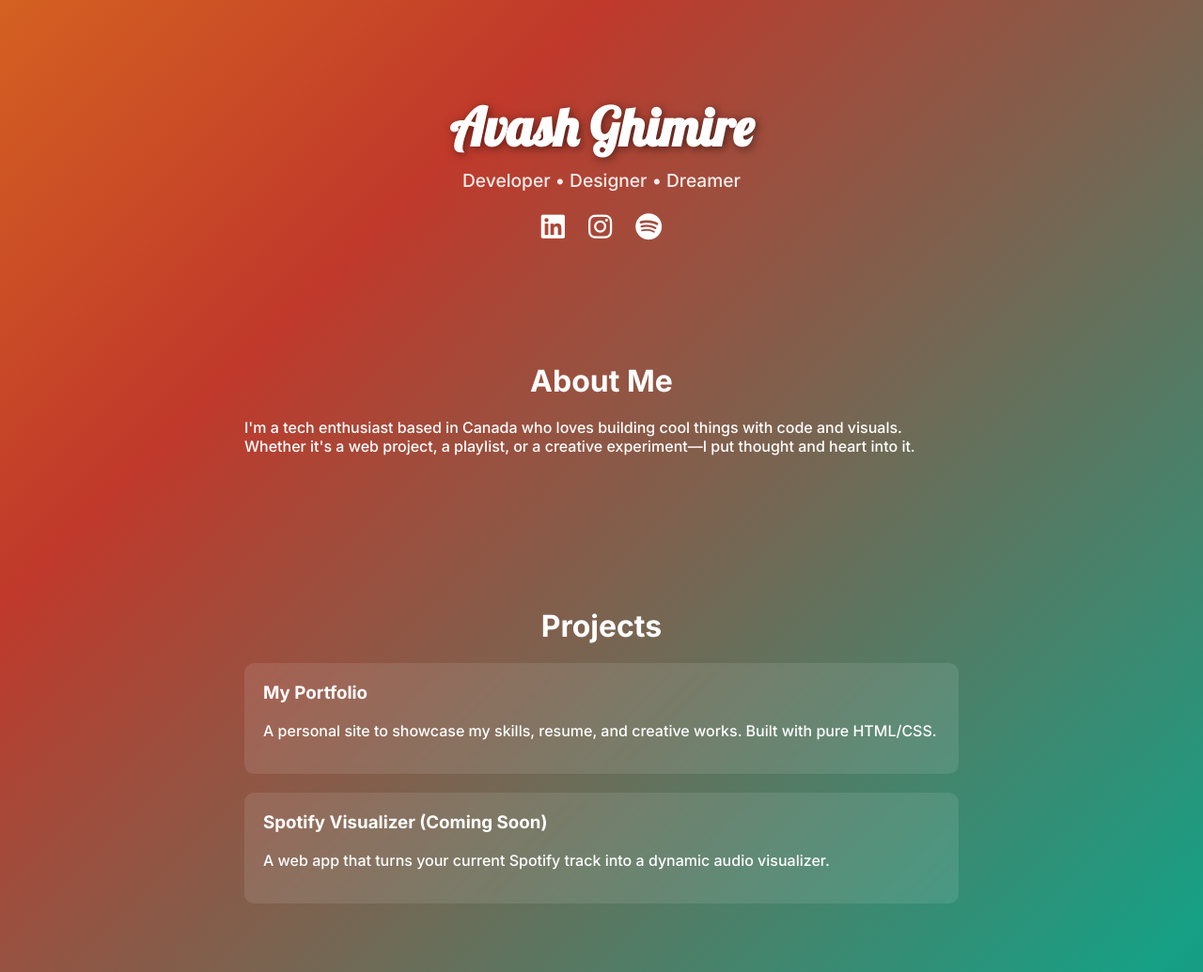
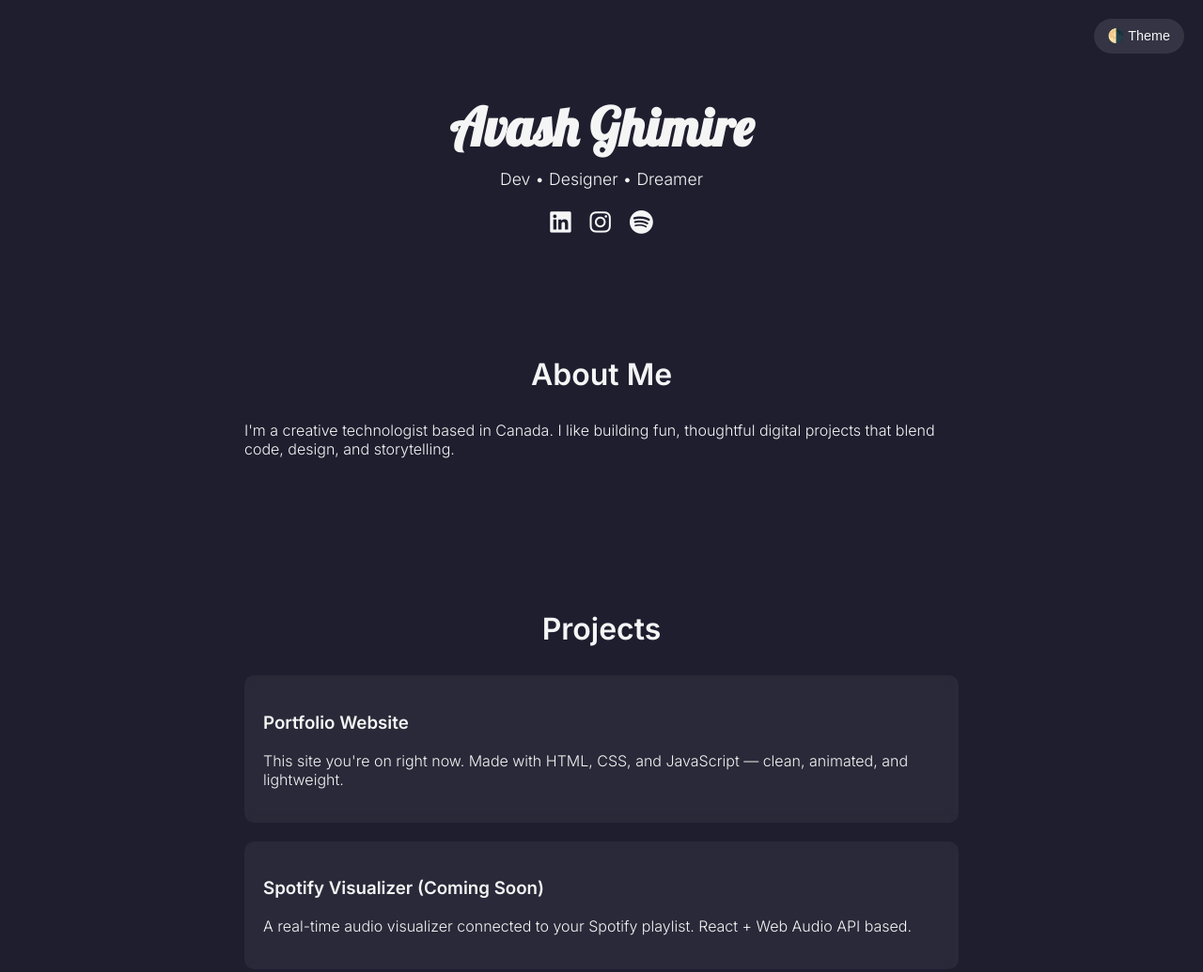
Before and after one commit to av4sh/myprofile, a plain HTML site: page index.html in a window 1280 px wide. Shown: the top 1035 px of the page at 94% size. Drawn offline with nearby package versions, Linux system fonts and the light colour scheme.

Commit message:
Updated 2index.html

```diff
--- a/index.html
+++ b/index.html
@@ -4,9 +4,17 @@
   <meta charset="UTF-8" />
   <meta name="viewport" content="width=device-width, initial-scale=1.0"/>
   <title>Avash Ghimire</title>
-  <link href="https://fonts.googleapis.com/css2?family=Lobster&family=Inter:wght@300;500;700&display=swap" rel="stylesheet"/>
+  <link href="https://fonts.googleapis.com/css2?family=Lobster&family=Inter:wght@300;600&display=swap" rel="stylesheet"/>
   <link rel="stylesheet" href="https://cdnjs.cloudflare.com/ajax/libs/font-awesome/6.0.0-beta3/css/all.min.css"/>
+  <link href="https://unpkg.com/aos@2.3.1/dist/aos.css" rel="stylesheet"/>
   <style>
+    :root {
+      --bg-dark: #1e1e2f;
+      --bg-light: #f7f8fa;
+      --text-dark: #f5f5f5;
+      --text-light: #1a1a1a;
+    }
+
     * {
       box-sizing: border-box;
       scroll-behavior: smooth;
@@ -15,18 +23,14 @@
     body {
       margin: 0;
       font-family: 'Inter', sans-serif;
-      background: linear-gradient(135deg, #8E44AD, #2980B9, #27AE60, #F39C12, #C0392B, #16A085, #2C3E50);
-      background-size: 400% 400%;
-      animation: gradientFlow 15s ease infinite;
-      color: #fff;
+      background: var(--bg-dark);
+      color: var(--text-dark);
+      transition: background 0.3s ease, color 0.3s ease;
     }
 
-    @keyframes gradientFlow {
-      0% { background-position: 0% 50%; }
-      25% { background-position: 100% 0%; }
-      50% { background-position: 100% 100%; }
-      75% { background-position: 0% 100%; }
-      100% { background-position: 0% 50%; }
+    body.light {
+      background: var(--bg-light);
+      color: var(--text-light);
     }
 
     header {
@@ -38,12 +42,10 @@
       font-family: 'Lobster', cursive;
       font-size: 3.5rem;
       margin: 0;
-      text-shadow: 2px 2px 10px rgba(0, 0, 0, 0.5);
     }
 
     header p {
-      font-size: 1.2rem;
-      opacity: 0.9;
+      font-size: 1.1rem;
       margin-top: 10px;
     }
 
@@ -51,12 +53,12 @@
       margin-top: 20px;
       display: flex;
       justify-content: center;
-      gap: 25px;
+      gap: 20px;
     }
 
     .icons a {
-      color: #fff;
-      font-size: 1.8rem;
+      color: inherit;
+      font-size: 1.6rem;
       transition: transform 0.3s, opacity 0.3s;
     }
 
@@ -74,34 +76,66 @@
     section h2 {
       font-size: 2rem;
       text-align: center;
-      margin-bottom: 20px;
+      margin-bottom: 30px;
     }
 
     .project {
-      background: rgba(255, 255, 255, 0.1);
+      background: rgba(255, 255, 255, 0.05);
       border-radius: 10px;
       padding: 20px;
       margin-bottom: 20px;
       backdrop-filter: blur(4px);
+      transition: transform 0.3s ease, background 0.3s ease;
     }
 
-    .project h3 {
-      margin-top: 0;
+    .project:hover {
+      transform: translateY(-5px);
+      background: rgba(255, 255, 255, 0.1);
     }
 
     footer {
       text-align: center;
       padding: 40px 20px;
       font-size: 0.9rem;
-      opacity: 0.7;
+      opacity: 0.6;
+    }
+
+    .toggle-btn {
+      position: fixed;
+      top: 20px;
+      right: 20px;
+      background: rgba(255,255,255,0.1);
+      border: none;
+      color: inherit;
+      padding: 10px 15px;
+      border-radius: 20px;
+      cursor: pointer;
+      font-size: 0.9rem;
+      backdrop-filter: blur(5px);
+      transition: background 0.3s ease;
+    }
+
+    .toggle-btn:hover {
+      background: rgba(255,255,255,0.2);
+    }
+
+    body.light .project {
+      background: #fff;
+      color: #111;
+    }
+
+    body.light .project:hover {
+      background: #f0f0f0;
     }
   </style>
 </head>
 <body>
 
-  <header>
+  <button class="toggle-btn" onclick="toggleTheme()">🌗 Theme</button>
+
+  <header data-aos="fade-down">
     <h1>Avash Ghimire</h1>
-    <p>Developer • Designer • Dreamer</p>
+    <p>Dev • Designer • Dreamer</p>
     <div class="icons">
       <a href="https://www.linkedin.com/in/avashghimire01/" target="_blank"><i class="fab fa-linkedin"></i></a>
       <a href="https://www.instagram.com/avas.exe/" target="_blank"><i class="fab fa-instagram"></i></a>
@@ -109,28 +143,37 @@
     </div>
   </header>
 
-  <section id="about">
+  <section id="about" data-aos="fade-up">
     <h2>About Me</h2>
     <p>
-      I'm a tech enthusiast based in Canada who loves building cool things with code and visuals.
-      Whether it's a web project, a playlist, or a creative experiment—I put thought and heart into it.
+      I'm a creative technologist based in Canada. I like building fun, thoughtful digital projects that blend code, design, and storytelling.
     </p>
   </section>
 
-  <section id="projects">
+  <section id="projects" data-aos="fade-up" data-aos-delay="200">
     <h2>Projects</h2>
     <div class="project">
-      <h3>My Portfolio</h3>
-      <p>A personal site to showcase my skills, resume, and creative works. Built with pure HTML/CSS.</p>
+      <h3>Portfolio Website</h3>
+      <p>This site you're on right now. Made with HTML, CSS, and JavaScript — clean, animated, and lightweight.</p>
     </div>
     <div class="project">
       <h3>Spotify Visualizer (Coming Soon)</h3>
-      <p>A web app that turns your current Spotify track into a dynamic audio visualizer.</p>
+      <p>A real-time audio visualizer connected to your Spotify playlist. React + Web Audio API based.</p>
     </div>
   </section>
 
-  <footer>
+  <footer data-aos="fade-in">
     © 2025 Avash Ghimire. Built with ❤️
   </footer>
+
+  <!-- JS scripts -->
+  <script src="https://unpkg.com/aos@2.3.1/dist/aos.js"></script>
+  <script>
+    AOS.init();
+
+    function toggleTheme() {
+      document.body.classList.toggle("light");
+    }
+  </script>
 </body>
 </html>
```
